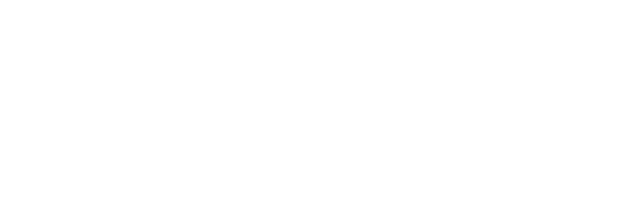
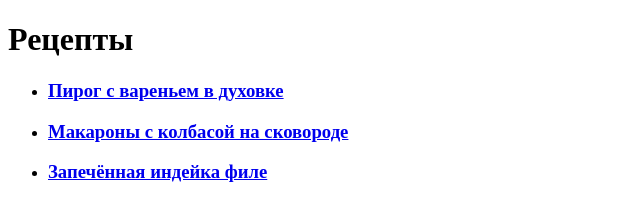
Before and after one commit to zaZZa564/pecipes, a plain HTML site: page index.html in a window 1280 px wide. Shown: the whole page, without its empty margins (0-640 px from the left). Drawn offline with Linux system fonts and the light colour scheme.

Commit message:
doctype structure for recipes, links to pages

```diff
--- a/index.html
+++ b/index.html
@@ -7,6 +7,32 @@
 </head>
 
 <body>
-
+  <h1>Рецепты</h1>
+  <ul>
+    <li>
+      <h3>
+        <a href="./recipes/pie.html"
+        target="_self">
+          Пирог c вареньем в духовке
+        </a>
+      </h3>
+    </li>
+    <li>
+      <h3>
+        <a href="./recipes/pasta.html"
+        target="_self">
+          Макароны c колбасой на сковороде
+        </a>
+      </h3>
+    </li>
+    <li>
+      <h3>
+        <a href="./recipes/turkey.html"
+        target="_self">
+          Запечённая индейка филе
+        </a>
+      </h3>
+    </li>
+  </ul>
 </body>
 </html>
```
Also changed, not shown: recipes/pasta.html (+12 -0 lines), recipes/pie.html (+12 -0 lines), recipes/turkey.html (+12 -0 lines).
